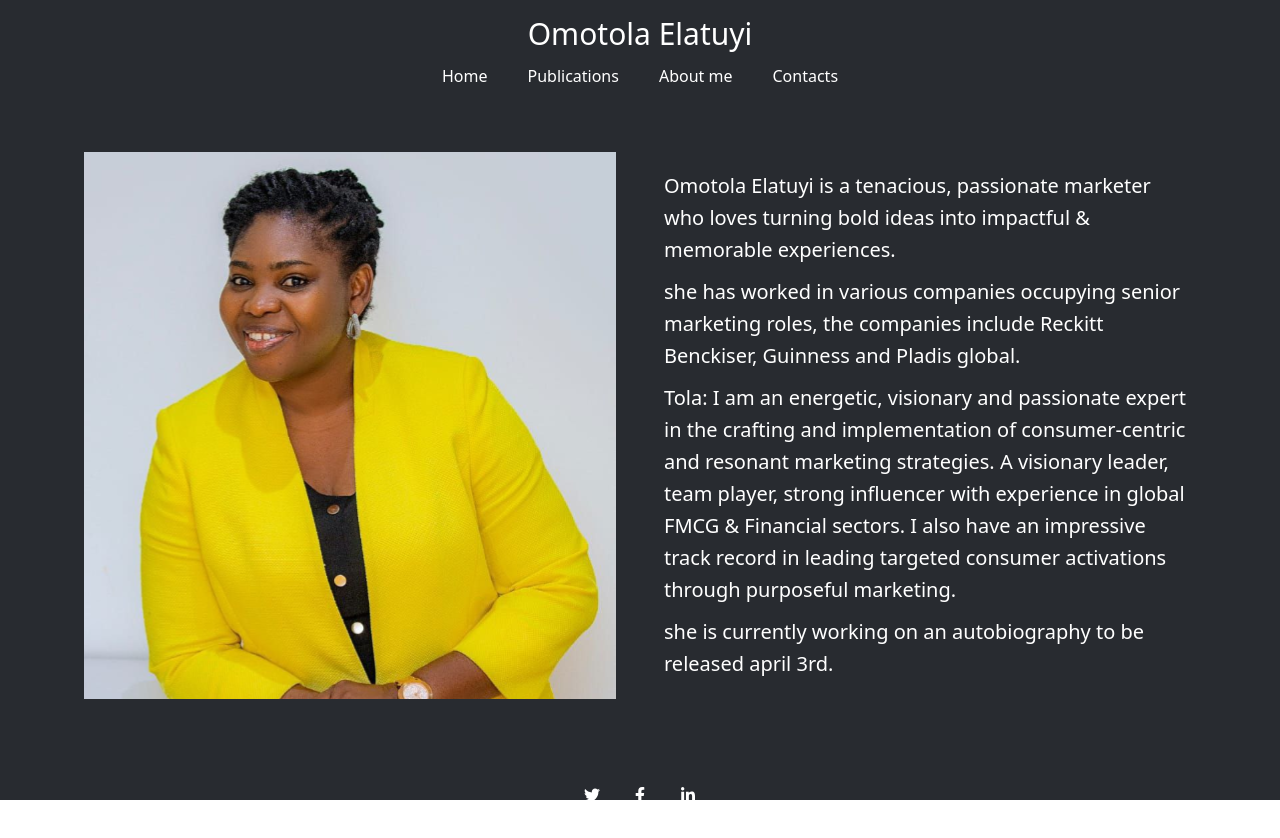
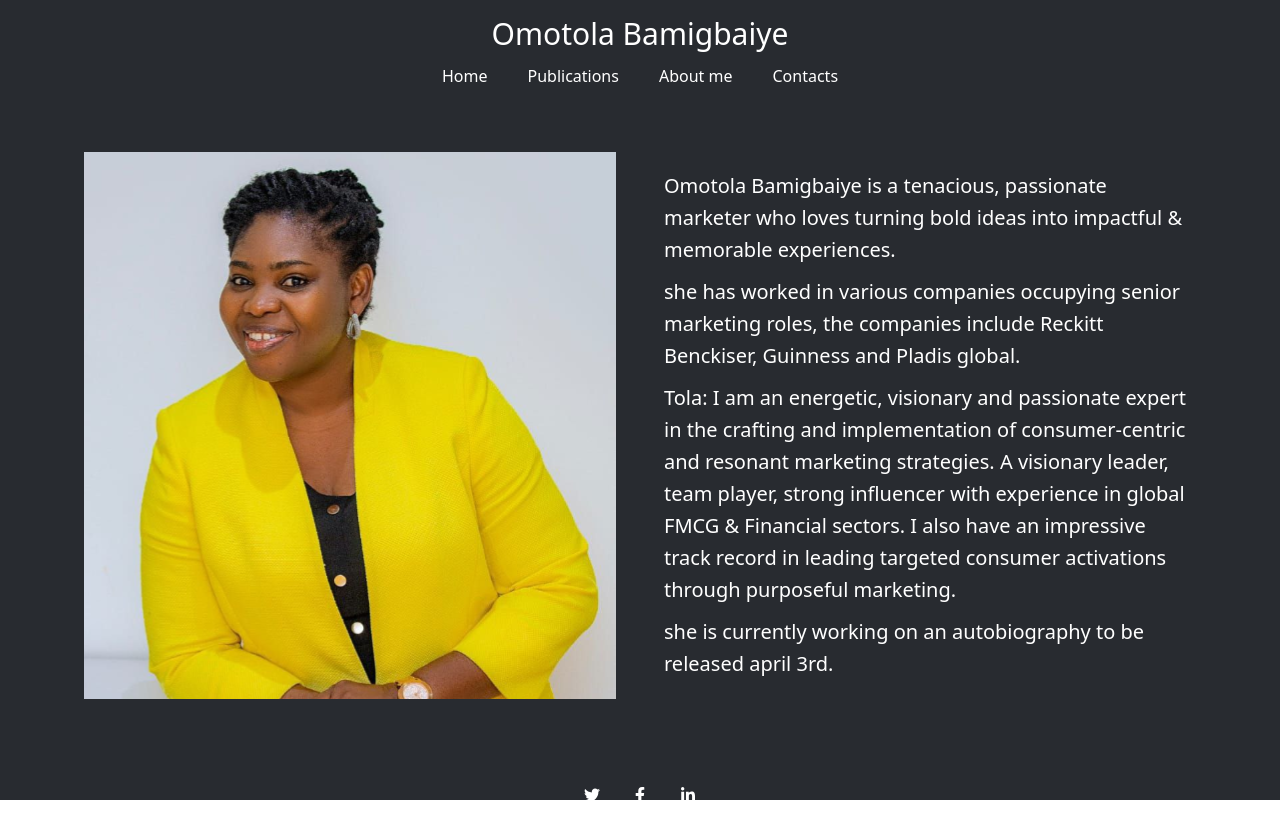
Before and after one commit to Presh000/Elatuyi, a Next.js app: page / in a window 1280 px wide. Shown: the top 838 px of the page. Built offline with nearby package versions, Linux system fonts and the light colour scheme.

Commit message:
edit on surname

```diff
--- a/app/booking-form/page.jsx
+++ b/app/booking-form/page.jsx
@@ -102,7 +102,7 @@ const BookingForm = () => {
       no_of_attendees: formData.noOfAttendees,
       attendees_value: formData.attendeesValue,
       speaking_request: formData.speakingRequest,
-      to_name: "Omotola Elatuyi",
+      to_name: "Omotola Bamigbaiye",
     };
 
     setTimeout(() => {
--- a/app/page.jsx
+++ b/app/page.jsx
@@ -13,7 +13,7 @@ const Home = () => {
           />
           <div>
             <p className="home_text text-[18px] md:text-[21px] lg:text-[18px] xl:text-[20px] leading-7 md:leading-8  lg:leading-7 xl:leading-8  ">
-              Omotola Elatuyi is a tenacious, passionate marketer who loves
+              Omotola Bamigbaiye is a tenacious, passionate marketer who loves
               turning bold ideas into impactful & memorable experiences.
             </p>
             <p className="home_text text-[18px] md:text-[21px] lg:text-[18px] xl:text-[20px] leading-7 md:leading-8  lg:leading-7 xl:leading-8">
--- a/components/Form.jsx
+++ b/components/Form.jsx
@@ -34,7 +34,7 @@ const Form = () => {
       from_name: formData.name,
       from_email: formData.email,
       message: formData.message,
-      to_name: "Omotola Elatuyi",
+      to_name: "Omotola Bamigbaiye",
     };
 
     setTimeout(() => {
--- a/components/Nav.jsx
+++ b/components/Nav.jsx
@@ -9,7 +9,7 @@ export default function Nav() {
     <div className="pt-4 pb-16 px-5  lg:px-32 w-full lg:text-center max-lg:flex justify-between items-center">
       <Link href="/" className="block text-white font-normal text-base ">
         <span className="text-3xl text-white  font-normal">
-          Omotola Elatuyi
+          Omotola Bamigbaiye
         </span>
       </Link>
 
```
